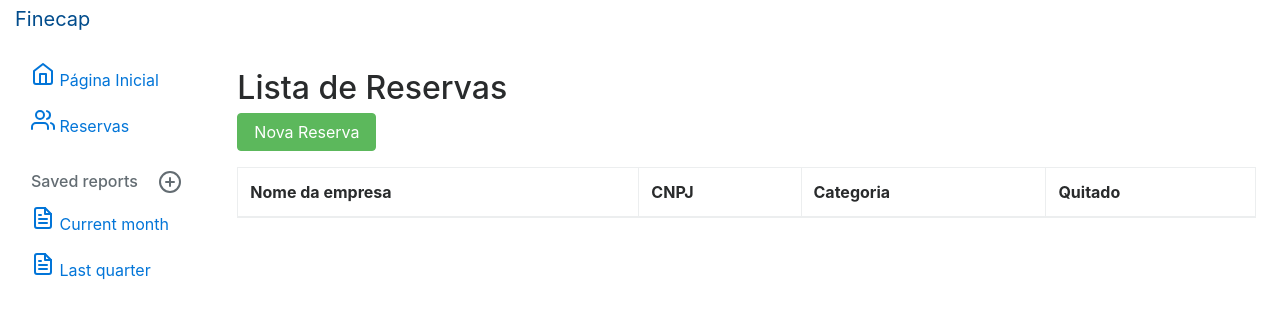
After one commit to hebertviniciuss/Reservas-Fineccap, a Django app: page /reserva_listar/ in a window 1280 px wide. The commit adds this page. Shown: the top 319 px of the page. Run offline with Django 4.2, Linux system fonts and the light colour scheme; data that the repository does not hold is empty.

Commit message:
corrigindo erros nas Views

```diff
--- a/finecap/templates/reservas/base.html
+++ b/finecap/templates/reservas/base.html
@@ -22,13 +22,13 @@
             <div class="sidebar-sticky">
               <ul class="nav flex-column">
                 <li class="nav-item">
-                  <a class="nav-link active" href="{% url 'index' %}">
+                  <a class="nav-link active" href="{% url 'index'%}">
                     <svg xmlns="http://www.w3.org/2000/svg" width="24" height="24" viewBox="0 0 24 24" fill="none" stroke="currentColor" stroke-width="2" stroke-linecap="round" stroke-linejoin="round" class="feather feather-home"><path d="M3 9l9-7 9 7v11a2 2 0 0 1-2 2H5a2 2 0 0 1-2-2z"></path><polyline points="9 22 9 12 15 12 15 22"></polyline></svg>
-                    Dashboard <span class="sr-only">(current)</span>
+                    Página Inicial
                   </a>
                 </li>
                 <li class="nav-item">
-                  <a class="nav-link" href="{% url 'criar_reserva'%}">
+                  <a class="nav-link" href="{% url 'reserva_listar'%}">
                     <svg xmlns="http://www.w3.org/2000/svg" width="24" height="24" viewBox="0 0 24 24" fill="none" stroke="currentColor" stroke-width="2" stroke-linecap="round" stroke-linejoin="round" class="feather feather-users"><path d="M17 21v-2a4 4 0 0 0-4-4H5a4 4 0 0 0-4 4v2"></path><circle cx="9" cy="7" r="4"></circle><path d="M23 21v-2a4 4 0 0 0-3-3.87"></path><path d="M16 3.13a4 4 0 0 1 0 7.75"></path></svg>
                     Reservas
                   </a>
--- a/finecap/templates/reservas/editarreserva.html
+++ b/finecap/templates/reservas/editarreserva.html
@@ -1,6 +1,6 @@
 {% extends 'reservas/base.html' %}
 
-{% block title %}Editar Reserva{% endblock title %}
+{% block center %}
 
 {% block content %}
   <h1>Editar Reserva</h1>
@@ -10,3 +10,4 @@
       <button type="submit">Enviar</button>
   </form>
 {% endblock content %}
+{% endblock %}
--- /dev/null
+++ b/finecap/templates/reservas/listarreserva.html
@@ -0,0 +1,33 @@
+{% extends 'reservas/base.html' %}
+
+{% block center %}
+  <h2> Lista de Reservas</h2>
+
+  <a href="{% url 'criar_reserva' %}" class="btn btn-success mb-3">Nova Reserva</a>
+
+  <table class="table table-bordered">
+    <thead>
+      <tr>
+        <th>Nome da empresa</th>
+        <th>CNPJ</th>
+        <th>Categoria</th>
+        <th>Quitado</th>
+      </tr>
+    </thead>
+    <tbody>
+      {% for reserva in reservas %}
+      <tr>
+        <td>{{ reserva.nome_empresa }}</td>
+        <td>{{ reserva.cnpj }}</td>
+        <td>{{ reserva.categoria }}</td>
+        <td>{{ reserva.quitado }}</td>
+        <td>
+          <a href="{% url 'reserva_editar' id=reserva.id %}" class="btn btn-primary btn-sm">Editar</a>
+          <a href="{% url 'reserva_remover' id=reserva.id %}" class="btn btn-danger btn-sm">Remover</a>
+        </td>
+      </tr>
+      {% endfor %}
+
+    </tbody>
+  </table>
+{% endblock %}
--- a/finecap/views.py
+++ b/finecap/views.py
@@ -1,34 +1,9 @@
-from django.shortcuts import render, get_object_or_404,redirect
+from django.shortcuts import render,get_object_or_404,redirect
 from .models import Reserva
 from .forms import ReservaForm
+
 # Create your views here.
-def reserva_editar(request,id):
-    reserva = get_object_or_404(Reserva,id=id)
-
-    if request.method == 'POST':
-        form = ReservaForm(request.POST, request.FILES,instance=Reserva)
-        if form.is_valid():
-            form.save()
-            return redirect('reservas_listar')
-    else:
-        form = ReservaForm(instance=Reserva)
-
-    return render(request,'reservas/editarreserva.html',{'form':form})
-
-def reserva_remover(request, id):
-    reserva = get_object_or_404(Reserva, id=id)
-    reserva.delete()
-    return redirect('reservas/index.html')
-
-def reserva_detalhar(request,id):
-    reserva = get_object_or_404(Reserva, id=id)
-    context ={
-        'reserva':reserva
-    }
-    return render(request, "reservas/detalhe.html",context)
-
-def criar_reserva(request):
-
+def reserva_criar(request):
     if request.method == 'POST':
         form = ReservaForm(request.POST)
         if form.is_valid():
@@ -37,11 +12,36 @@ def criar_reserva(request):
     else:
         form = ReservaForm()
 
-    return render(request,"reservas/criarreserva.html", {'form':form})
+    return render(request, 'reservas/criarreserva.html', {'form': form})
 
-def index(request):
+def reserva_editar(request,id):
+    reserva = get_object_or_404(Reserva,id=id)
+
+    if request.method == 'POST':
+        form = ReservaForm(request.POST, instance=reserva)
+        if form.is_valid():
+            form.save()
+            return redirect('reserva_listar')
+    else:
+        form = ReservaForm(instance=reserva)
+
+    return render(request,'reservas/editarreserva.html',{'form':form})
+
+def reserva_listar(request):
     reservas = Reserva.objects.all()
     context ={
         'reservas':reservas
     }
-    return render(request, "reservas/index.html",context)
+    return render(request, 'reservas/listarreserva.html',context)
+
+def reserva_detalhar(request,id):
+    reserva = Reserva.objects.get(id=id)
+    return render(request,'reservas/detalhe.html', {'reserva': reserva})
+
+def reserva_remover(request, id):
+    reserva = get_object_or_404(Reserva, id=id)
+    reserva.delete()
+    return redirect('reserva_listar')
+
+def index(request):
+    return render(request, 'reservas/index.html')
--- a/main/urls.py
+++ b/main/urls.py
@@ -17,13 +17,14 @@ Including another URLconf
 from django.contrib import admin
 from django.urls import path
 from django.conf.urls.static import static
-from finecap.views import criar_reserva, reserva_editar, reserva_remover, reserva_detalhar, index
+from finecap.views import reserva_criar, reserva_editar, reserva_remover, reserva_detalhar, reserva_listar, index
 
 urlpatterns = [
     path('admin/', admin.site.urls),
-    path('', index, name='index'),
-    path('criar_reserva', criar_reserva, name='criar_reserva'),
+    path('index/', index, name='index'),
+    path('reserva_criar/', reserva_criar, name='criar_reserva'),
     path('reserva_remover/<int:id>/', reserva_remover, name='reserva_remover'),
+    path('reserva_listar/', reserva_listar, name='reserva_listar'),
     path('reserva_editar/<int:id>/', reserva_editar, name='reserva_editar'),
     path('reserva_detalhar/<int:id>/', reserva_detalhar, name='reserva_detalhar'),
 ]
```
Also changed, not shown: finecap/forms.py (+1 -13 lines), finecap/templates/reservas/index.html (+9 -28 lines).
